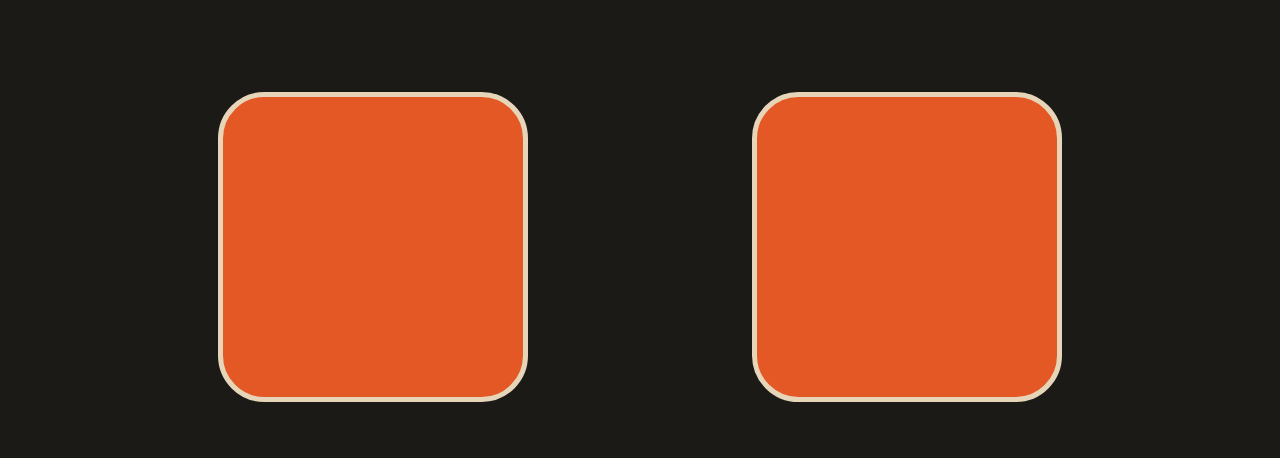
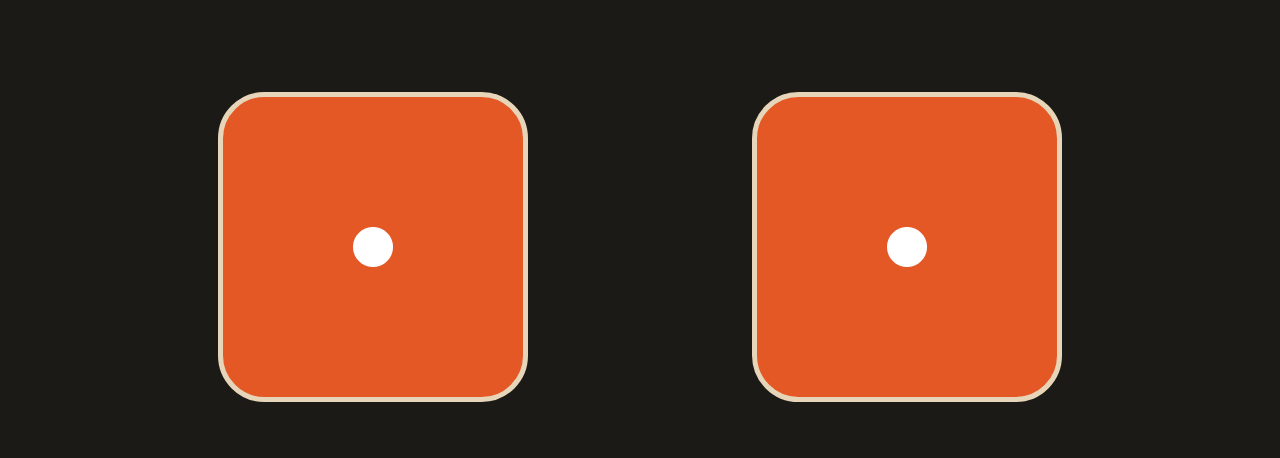
Before and after one commit to AngelVelascoH/DiceGame, a plain HTML site: page index.html in a window 1280 px wide. Shown: the part 161-619 px from the top of the page. Drawn offline with Linux system fonts and the light colour scheme; the site is published under a folder, as on GitHub Pages, so addresses that start at the root find nothing.

Commit message:
Update index.html
updated the img path

```diff
--- a/index.html
+++ b/index.html
@@ -15,12 +15,12 @@
       <div class="main-container">
         <div class="dice">
           <div class="dice-face" id="dice1">
-            <img src="/images/dice1.png" alt="" draggable="false" />
+            <img src="images/dice1.png" alt="" draggable="false" />
           </div>
         </div>
         <div class="dice">
           <div class="dice-face" id="dice2">
-            <img src="/images/dice1.png" alt="" draggable="false" />
+            <img src="images/dice1.png" alt="" draggable="false" />
           </div>
         </div>
       </div>
```
